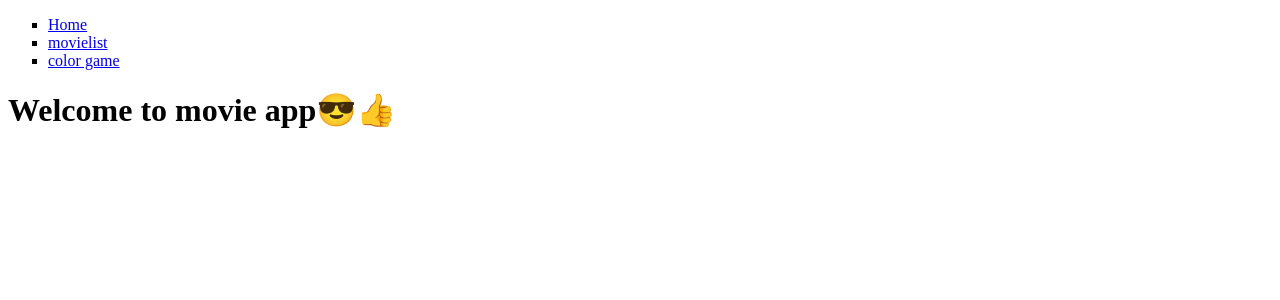
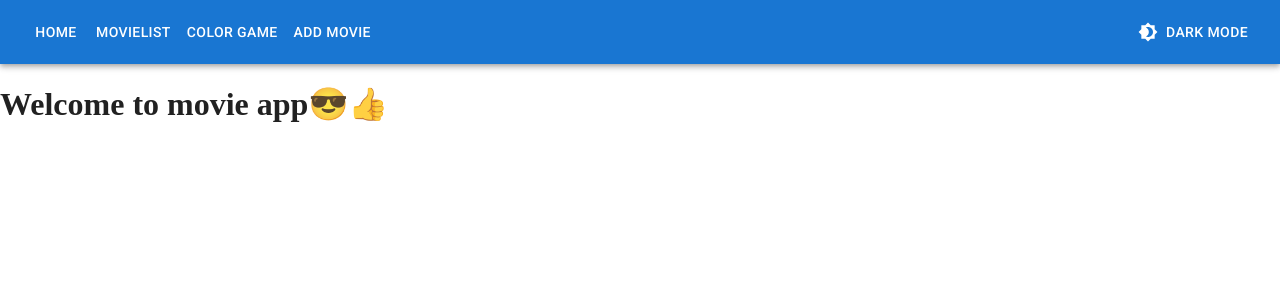
Before and after one commit to Sarveswarang/movie-poster, a React (Vite) app: page / in a window 1280 px wide. Shown: the top 300 px of the page. Built offline with nearby package versions, Linux system fonts and the light colour scheme.

Commit message:
MODE AND ADD MOVIE

```diff
--- a/package.json
+++ b/package.json
@@ -21,6 +21,8 @@
     "@types/react": "^18.0.26",
     "@types/react-dom": "^18.0.9",
     "@vitejs/plugin-react": "^3.0.0",
+    "eslint": "^8.0.0",
+    "eslint-config-react-app": "^7.0.1",
     "vite": "^4.0.0"
   }
 }
--- /dev/null
+++ b/src/Add movie.jsx
@@ -0,0 +1,35 @@
+import { useState } from 'react'
+import Button from '@mui/material/Button';
+import TextField from '@mui/material/TextField';
+
+export function Addmovie({movieflow,setmovieflow}){
+    const [name, setname]=useState("")
+const [poster, setposter]=useState("")
+const [rating, setrating]=useState("")
+const [summary, setsummary]=useState("")
+const [Trailer, settrailer]=useState("")
+
+    return(
+      <div className='add-movie-form'>
+<TextField onChange={(a) => setname(a.target.value)} label="name" variant="outlined" />
+<TextField onChange={(a) => setposter(a.target.value)} label="poster" variant="outlined" />
+<TextField onChange={(a) => setrating(a.target.value)} label="rating" variant="outlined" />
+<TextField onChange={(a) => setsummary(a.target.value)} label="summary" variant="outlined" />
+<TextField onChange={(a) => settrailer(a.target.value)} label="trailer" variant="outlined" />
+
+
+  {/* <button ></button> */}
+  <Button onClick={()=>{
+    const newmovie={name:name,
+    poster:poster,
+    rating:rating,
+  summary:summary,
+  Trailer:Trailer,
+} ;
+setmovieflow([...movieflow,newmovie]);
+  }} variant="contained">add movie</Button>
+
+
+</div>
+    )
+  }
--- a/src/App.css
+++ b/src/App.css
@@ -1,6 +1,6 @@
 .movies{
     width: 250px;
-    margin: 10px;
+     margin: 0px;
     height: min-content;
 
     /* background-color: rgb(255, 193, 127); */
@@ -48,3 +48,9 @@ align-items: center;
 .detail_movies{
     max-width: 500px;
 }
+body{
+    margin: 0px;
+}
+.modecorner{
+    margin-left: auto;
+  }
--- a/src/App.jsx
+++ b/src/App.jsx
@@ -18,6 +18,16 @@ import{Color} from"./color game";
 import { Routes, Route, Link, Navigate, useNavigate, useParams } from "react-router-dom";
 import InfoIcon from '@mui/icons-material/Info';
 import ArrowBackIcon from '@mui/icons-material/ArrowBack';
+import AppBar from '@mui/material/AppBar';
+import Toolbar from '@mui/material/Toolbar';
+import Typography from '@mui/material/Typography';
+import MenuIcon from '@mui/icons-material/Menu';
+import { ThemeProvider, createTheme } from '@mui/material/styles';
+import Paper from '@mui/material/Paper';
+import { dark } from '@mui/material/styles/createPalette';
+import Brightness4Icon from '@mui/icons-material/Brightness4';
+import Brightness7Icon from '@mui/icons-material/Brightness7';
+import {Addmovie}from"./Add movie";
 // import { useNavigate } from 'react-router-dom';
 // import{double} from './welcome'
 
@@ -113,34 +123,60 @@ const trailer=[
   }
 ]
 
+
 function App() {
   const [movieflow,setmovieflow] =useState( trailer);
+  const navigate=useNavigate();
+  const [mode,setmode] =useState("light");
+  const darkTheme = createTheme({
+    palette: {
+      mode: mode,
+    },
+  });
+  const bgstyle={
+borderRadius:"0px",
+minHeight:"100vh",
+  }
+
   return (
+
+    <ThemeProvider theme={darkTheme}>
+       <Paper sx={bgstyle} elevation={4} >
     <div>
 
           {/* <Movielist/> */}
       {/* <Color/> */}
-      <nav>
-      <ul type="square">
-        <li ><Link to ="/">Home</Link></li>
-        <li><Link to="/Movielist" >movielist</Link></li>
-        <li><Link to="/color game">color game</Link></li>
+      <AppBar position="static">
+        <Toolbar>
+        <Button onClick={()=>navigate("/")}color="inherit">Home</Button>
+        <Button onClick={()=>navigate("/Movielist")} color="inherit">movielist</Button>
+        <Button onClick={()=>navigate("/color game")} color="inherit">color game</Button>
+        <Button onClick={()=>navigate("/Add movie")} color="inherit">Add movie</Button>
 
-      </ul>
-      </nav>
+<div className='modecorner'>
+        <Button onClick={()=>setmode(mode==="light"?"dark":"light")} color="inherit" startIcon={mode === 'dark' ? <Brightness7Icon /> : <Brightness4Icon />}>{mode==="light"?"dark":"light"} mode</Button>
+        </div>
+
+        </Toolbar>
+      </AppBar>
+
       <Routes>
         <Route path="/" element={<Home />} />
         <Route path="/Movielist" element={<Movielist movieflow={movieflow} setmovieflow={setmovieflow}/>} />
         <Route path="/flimlist" element={ <Navigate replace to ="/Movielist"/>} />
         <Route path="/Movielist/:id" element={<Mdetails movieflow={movieflow}/>} />
         <Route path="/color game" element={<Color/>} />
+        <Route path="/Add movie" element={<Addmovie movieflow={movieflow} setmovieflow={setmovieflow}/>} />
+
         <Route path="*" element={<Not_found />} />
 
       </Routes>
     </div>
+    </ Paper>
+
+    </ThemeProvider>
   );
   function Mdetails({movieflow}){
-      // console.log(useParams());
         const {id} = useParams();
         const movie=movieflow[id];
         const style = {
@@ -194,33 +230,12 @@ function App() {
 
   function Movielist({movieflow,setmovieflow}) {
 
-
-const [name, setname]=useState("")
-const [poster, setposter]=useState("")
-const [rating, setrating]=useState("")
-const [summary, setsummary]=useState("")
+    fetch("https://63db579fb8e69785e47fc741.mockapi.io/movie")
+    .then((data)=>data.json())
+    .then((mvs)=>console.log(mvs))
 
     return (
       <div>
-<div className='add-movie-form'>
-<TextField onChange={(a) => setname(a.target.value)} label="name" variant="outlined" />
-<TextField onChange={(a) => setposter(a.target.value)} label="poster" variant="outlined" />
-<TextField onChange={(a) => setrating(a.target.value)} label="rating" variant="outlined" />
-<TextField onChange={(a) => setsummary(a.target.value)} label="summary" variant="outlined" />
-
-
-  {/* <button ></button> */}
-  <Button onClick={()=>{
-    const newmovie={name:name,
-    poster:poster,
-    rating:rating,
-  summary:summary,
-} ;
-setmovieflow([...movieflow,newmovie]);
-  }} variant="contained">add movie</Button>
-
-
-</div>
 
       <div className='movie-css'>
         {movieflow.map((nm, index) => (<Movie key={index} movie={nm} id={index}/>))}
```
Also changed, not shown: .eslintrc.json (added), 1 other file (tests, documents, lock files or other folders).
